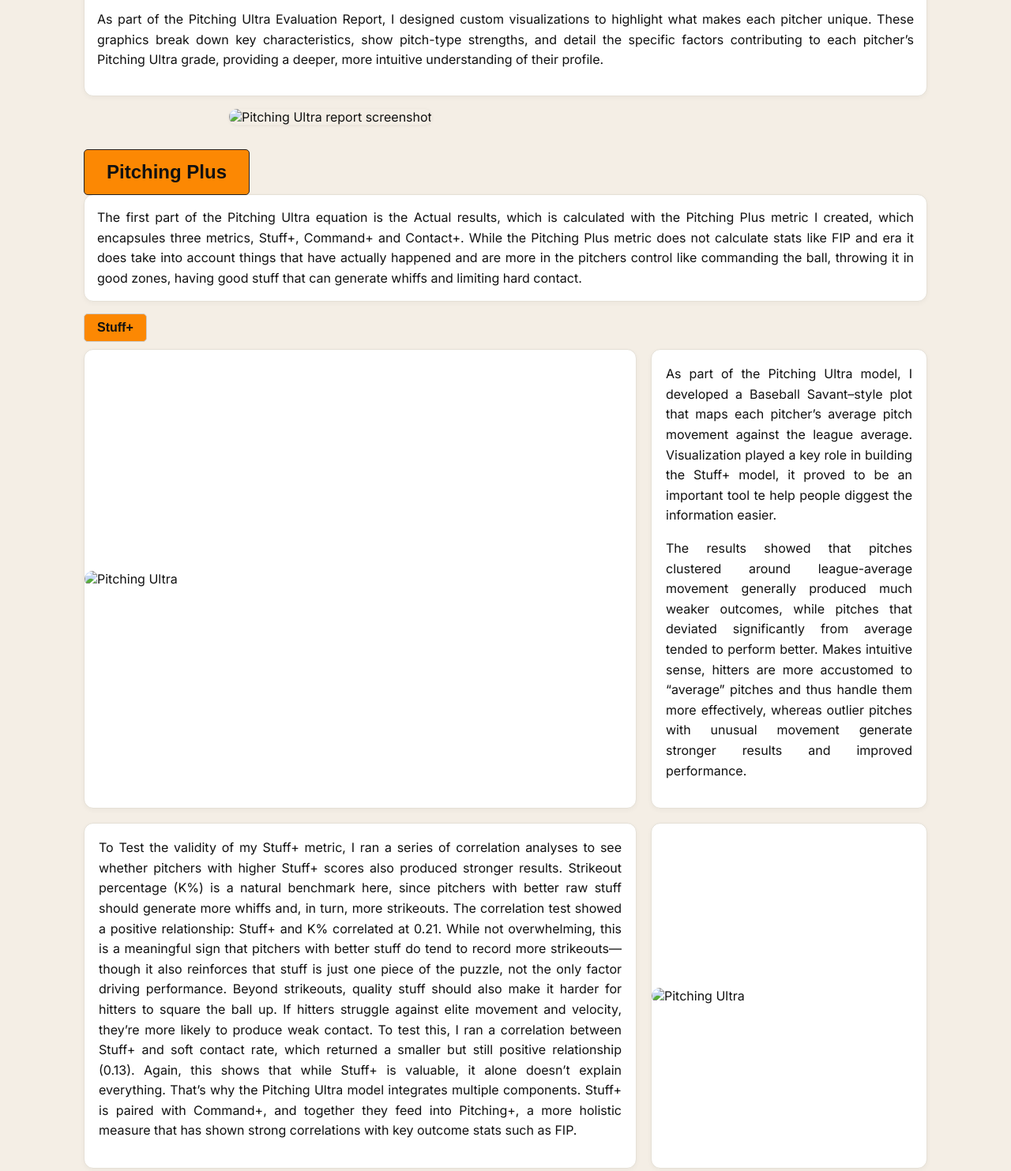
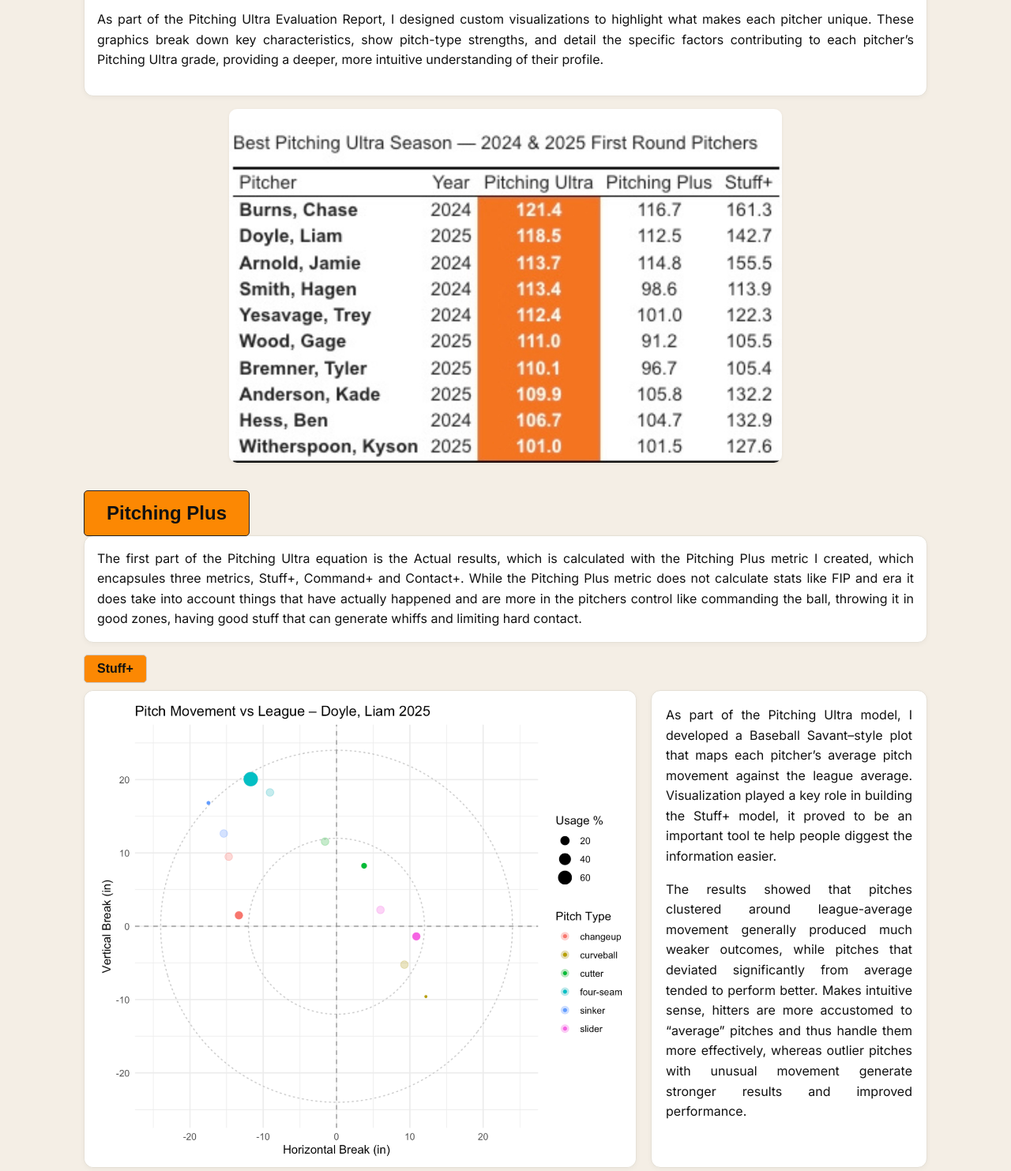
Before and after one commit to inakisardina/portfolio-website, a plain HTML site: page projects/pitching-ultra.html in a window 1280 px wide. Shown: the part 620-2103 px from the top of the page at 79% size. Drawn offline with Linux system fonts and the light colour scheme; the site is published under a folder, as on GitHub Pages, so addresses that start at the root find nothing.

Commit message:
Fix image paths in pitching-ultra.html

```diff
--- a/projects/pitching-ultra.html
+++ b/projects/pitching-ultra.html
@@ -54,7 +54,7 @@
 </div>
       <!-- Hero image -->
       <div class="mini-hero">
-        <img src="/images/pitching-ultra-images/best_pitching_ultra_draftees.jpg" alt="Pitching Ultra report screenshot">
+        <img src="../images/pitching-ultra-images/best_pitching_ultra_draftees.jpg" alt="Pitching Ultra report screenshot">
       </div>
     </div>
 
@@ -70,7 +70,7 @@ While the Pitching Plus metric does not calculate stats like FIP and era it does
 <div class="case-grid">
       <!-- Image panel -->
     <aside class="panel image-panel">
-         <img src="/images/pitching-ultra-images/liam-doyle-pitch-movement.png" alt="Pitching Ultra" />
+         <img src="../images/pitching-ultra-images/liam-doyle-pitch-movement.png" alt="Pitching Ultra" />
     </aside>
   <!-- Text panel -->
   <article class="panel text-panel">
@@ -91,7 +91,7 @@ While the Pitching Plus metric does not calculate stats like FIP and era it does
 </article>
     <!-- Image panel -->
   <aside class="panel image-panel">
-    <img src="/images/pitching-ultra-images/testtest.png" alt="Pitching Ultra" />
+    <img src="../images/pitching-ultra-images/testtest.png" alt="Pitching Ultra" />
   </aside>
 </div>
 
@@ -100,7 +100,7 @@ While the Pitching Plus metric does not calculate stats like FIP and era it does
 <div class="case-grid">
   <!-- Image panel -->
   <aside class="panel image-panel">
-    <img src="/images/pitching-ultra-images/liam-doyle-command.png" alt="Pitching Ultra" />
+    <img src="../images/pitching-ultra-images/liam-doyle-command.png" alt="Pitching Ultra" />
   </aside>
   <!-- Text panel 2 -->
   <article class="panel text-panel">
@@ -123,7 +123,7 @@ Overall, Command+ is not a replacement for walk rate or other outcome-based metr
 </article>
     <!-- Image panel -->
   <aside class="panel image-panel">
-    <img src="/images/pitching-ultra-images/commandplus_correlations.png" alt="Pitching Ultra" />
+    <img src="../images/pitching-ultra-images/commandplus_correlations.png" alt="Pitching Ultra" />
   </aside>
 </div>
 
@@ -139,7 +139,7 @@ In this way, the xPitching+ differential helps bridge the gap between underlying
 </div>
       <!-- Hero image -->
       <div class="hero">
-        <img src="/images/pitching-ultra-images/xpitchingplus_correlations.png" alt="Pitching Ultra report screenshot">
+        <img src="../images/pitching-ultra-images/xpitchingplus_correlations.png" alt="Pitching Ultra report screenshot">
       </div>
     </div>
 <h4 class="bubble-title-big">Other Elements of the Report</h4>
@@ -149,16 +149,16 @@ Together, these visuals offer valuable context that goes beyond traditional stat
 </div>
 
 <div class="image-row">
-  <img src="/images/pitching-ultra-images/heat_map.png" alt="First image">
-  <img src="/images/pitching-ultra-images/pitch_usage.png" alt="Second image">
+  <img src="../images/pitching-ultra-images/heat_map.png" alt="First image">
+  <img src="../images/pitching-ultra-images/pitch_usage.png" alt="Second image">
 </div>
 
 <div class="mini-hero">
-        <img src="/images/pitching-ultra-images/pitch_characteristics.png" alt="Pitching Ultra report screenshot">
+        <img src="../images/pitching-ultra-images/pitch_characteristics.png" alt="Pitching Ultra report screenshot">
 </div>
 
 <div class="btns">
-      <a href="/projects/ultra-reports/Liam_Doyle.html" target="_blank" rel="noopener">View Sample Report →</a>
+      <a href="../projects/ultra-reports/Liam_Doyle.html" target="_blank" rel="noopener">View Sample Report →</a>
 </div>
 
  <div class="btns">
```
